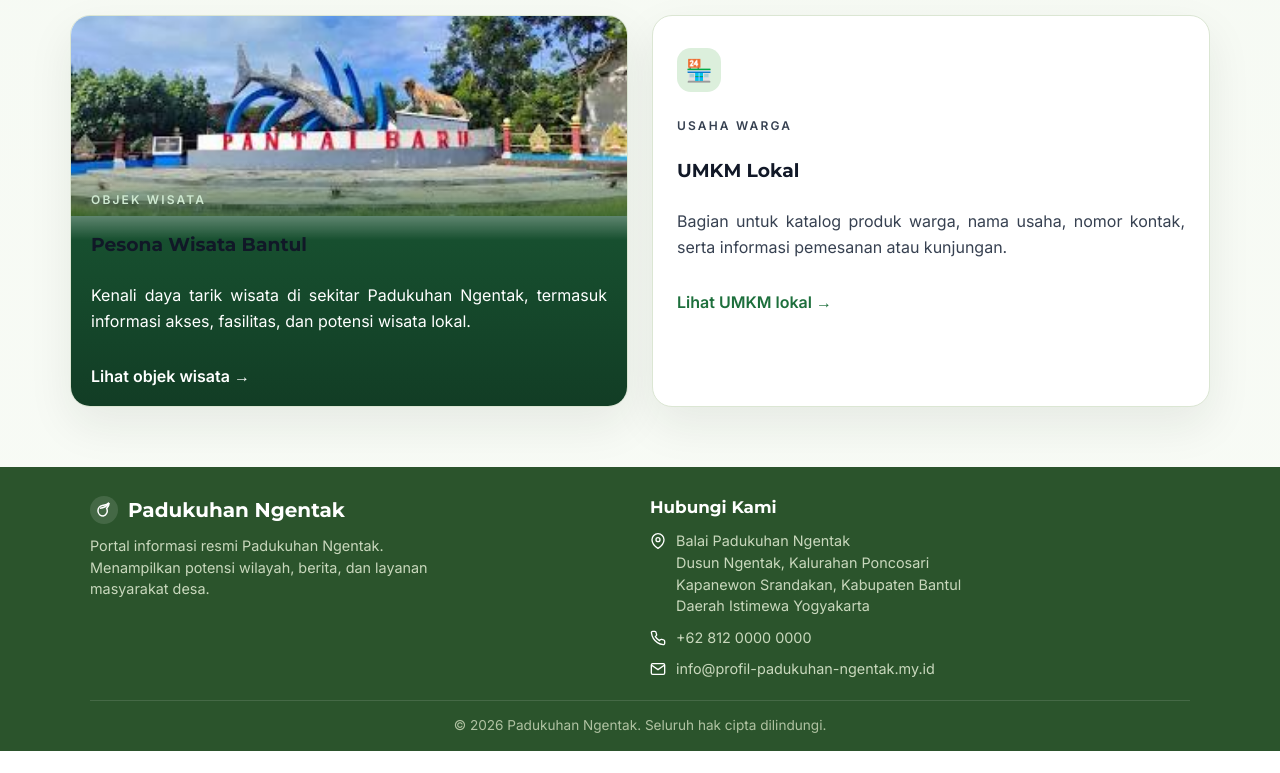
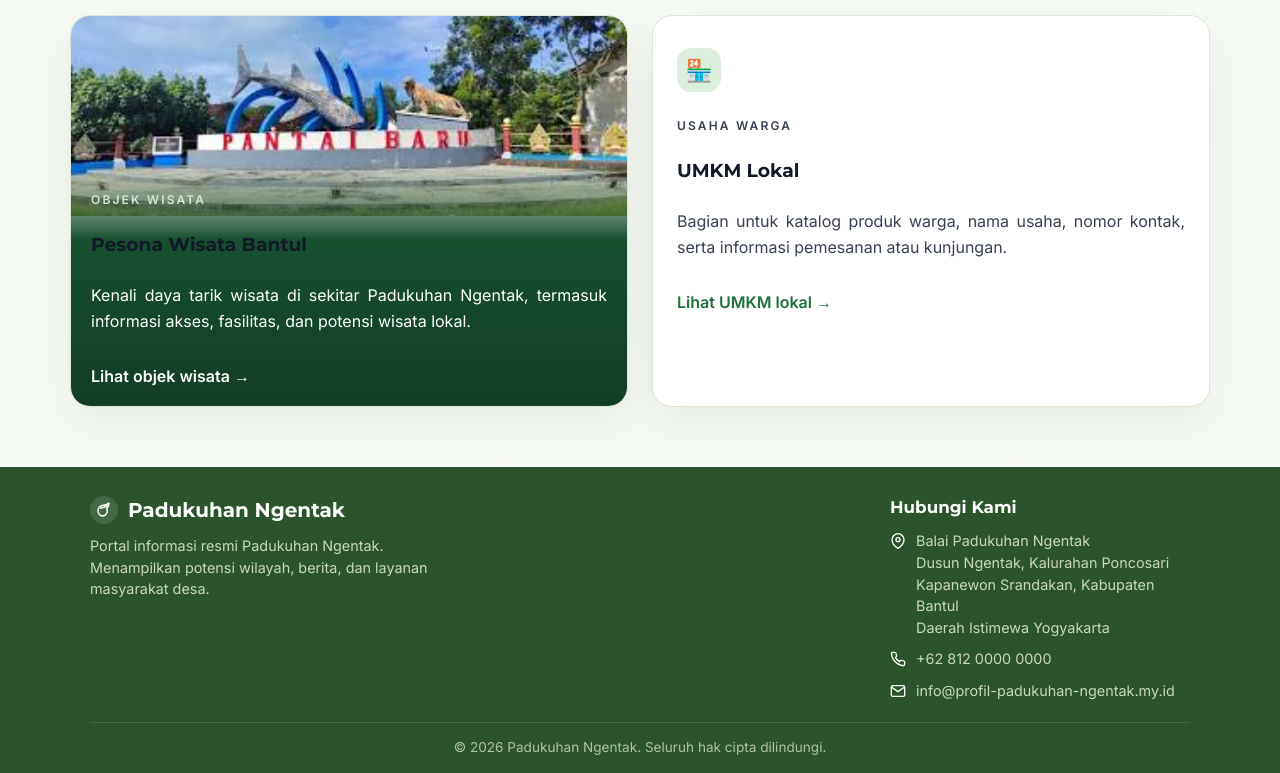
Before and after one commit to ArmandoFirlian/village-admin, a website built with Vite: page index.html in a window 1280 px wide. Shown: the part 3550-4323 px from the top of the page. Before the commit the page ends 4301 px from the top, so only its background shows below. Built offline with nearby package versions, Linux system fonts and the light colour scheme.

Commit message:
Update styles.css

```diff
--- a/styles.css
+++ b/styles.css
@@ -899,6 +899,10 @@ main {
 .footer-contact-section {
     display: flex;
     flex-direction: column;
+    /* Mendorong kolom kontak ke paling kanan pada layar desktop */
+    margin-left: auto;
+    /* Membatasi lebar agar tetap rapi */
+    max-width: 300px;
 }
 
 .footer-heading {
```
